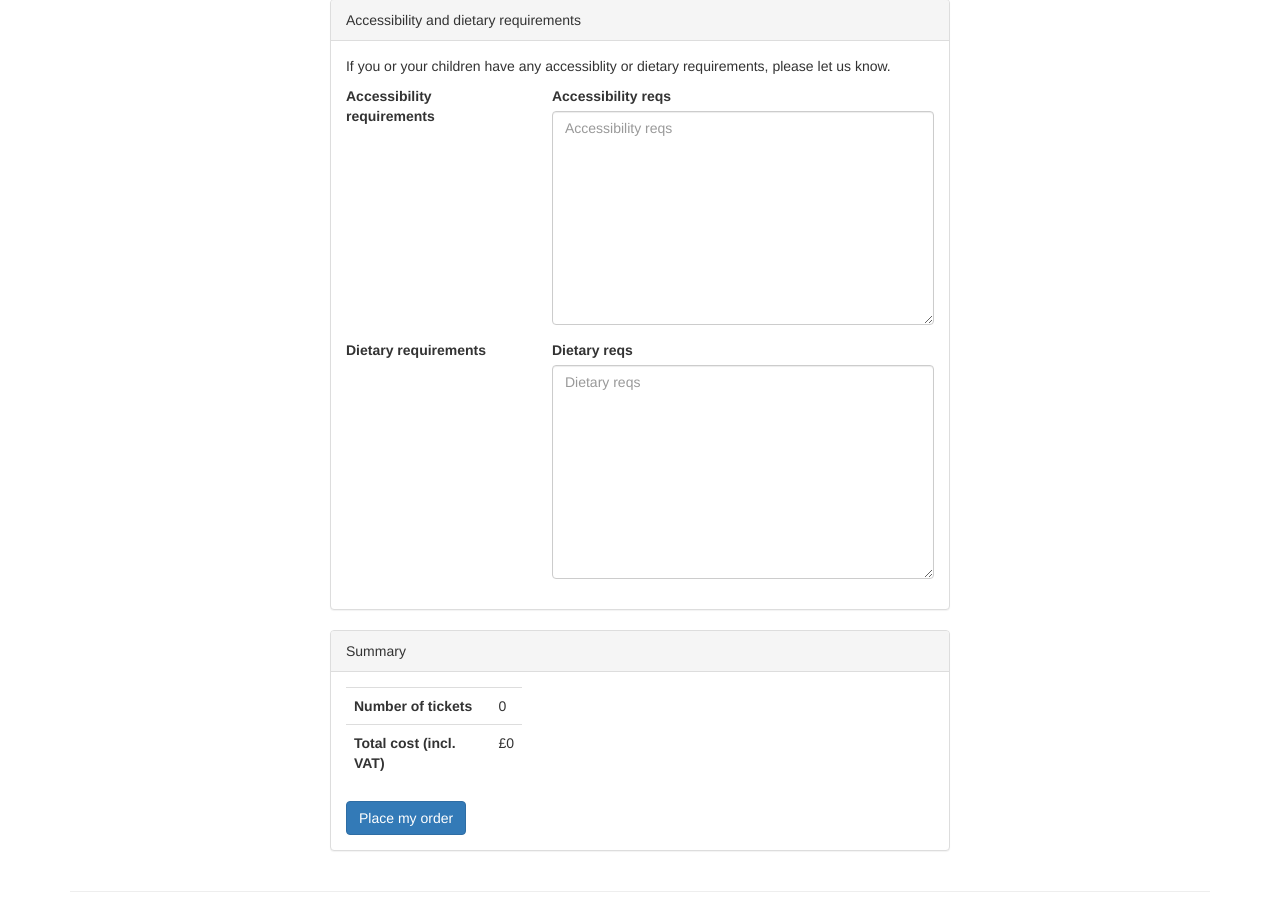
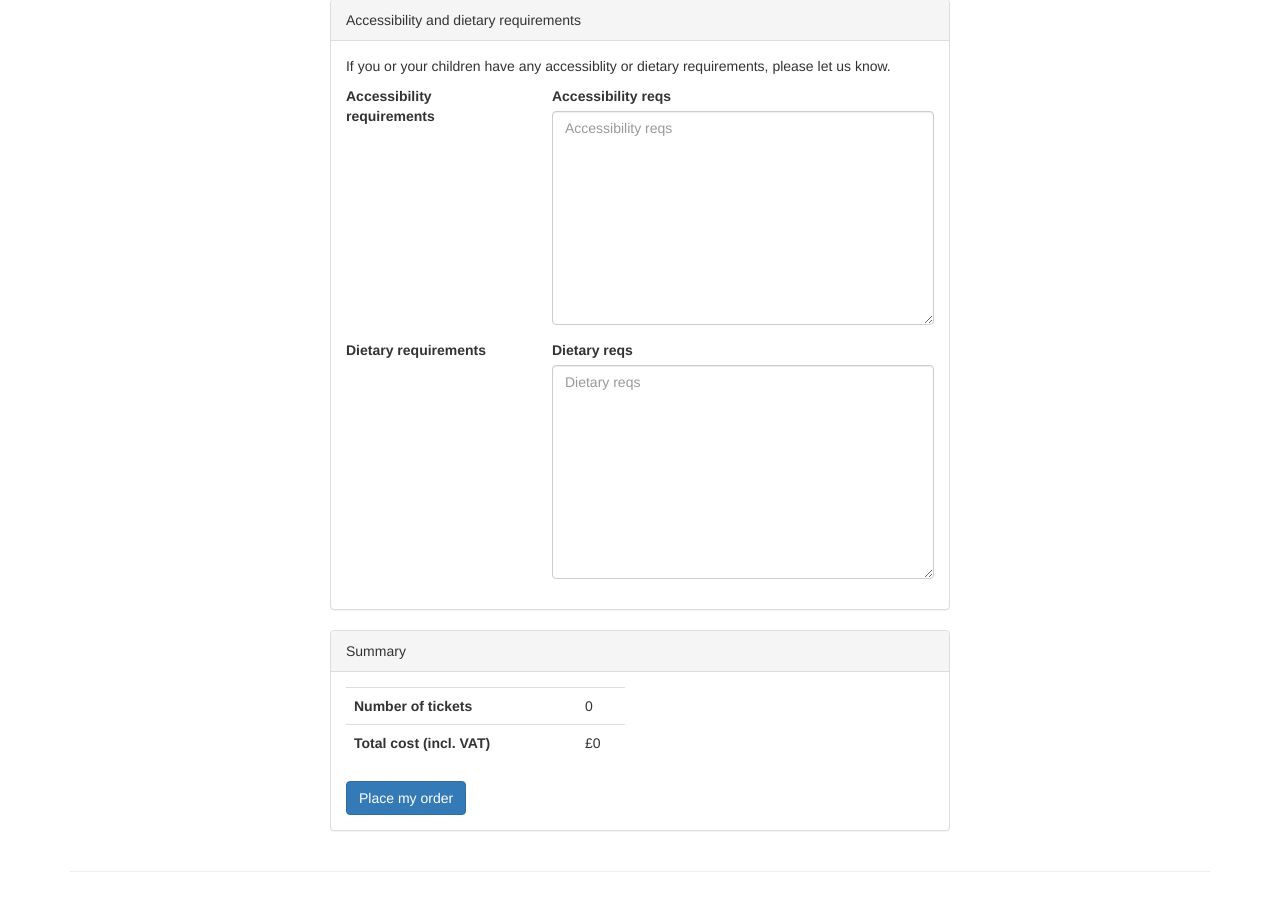
Before and after one commit to PyconUK/ironcage, a Django app: template children/templates/children/new_order.html in a window 1280 px wide. Shown: the part 630-1542 px from the top of the page. After the commit the page ends 1502 px from the top, so only its background shows below. Run offline with Django 3.2, Linux system fonts and the light colour scheme; the template is opened without the code that fills it: values that come from a table or form of the project are taken from there, others are empty; the visitor is signed in with stand-in values (Sample User, id 1); some libraries are stand-ins or nearby versions.

Commit message:
Tweak column width

```diff
--- a/children/templates/children/_order_form.html
+++ b/children/templates/children/_order_form.html
@@ -107,7 +107,7 @@
     <div class="panel-heading">Summary</div>
     <div class="panel-body">
       <div class="row">
-        <div class="col-md-4">
+        <div class="col-md-6">
           <table class="table">
             <tr>
               <th>Number of tickets</th>
```
